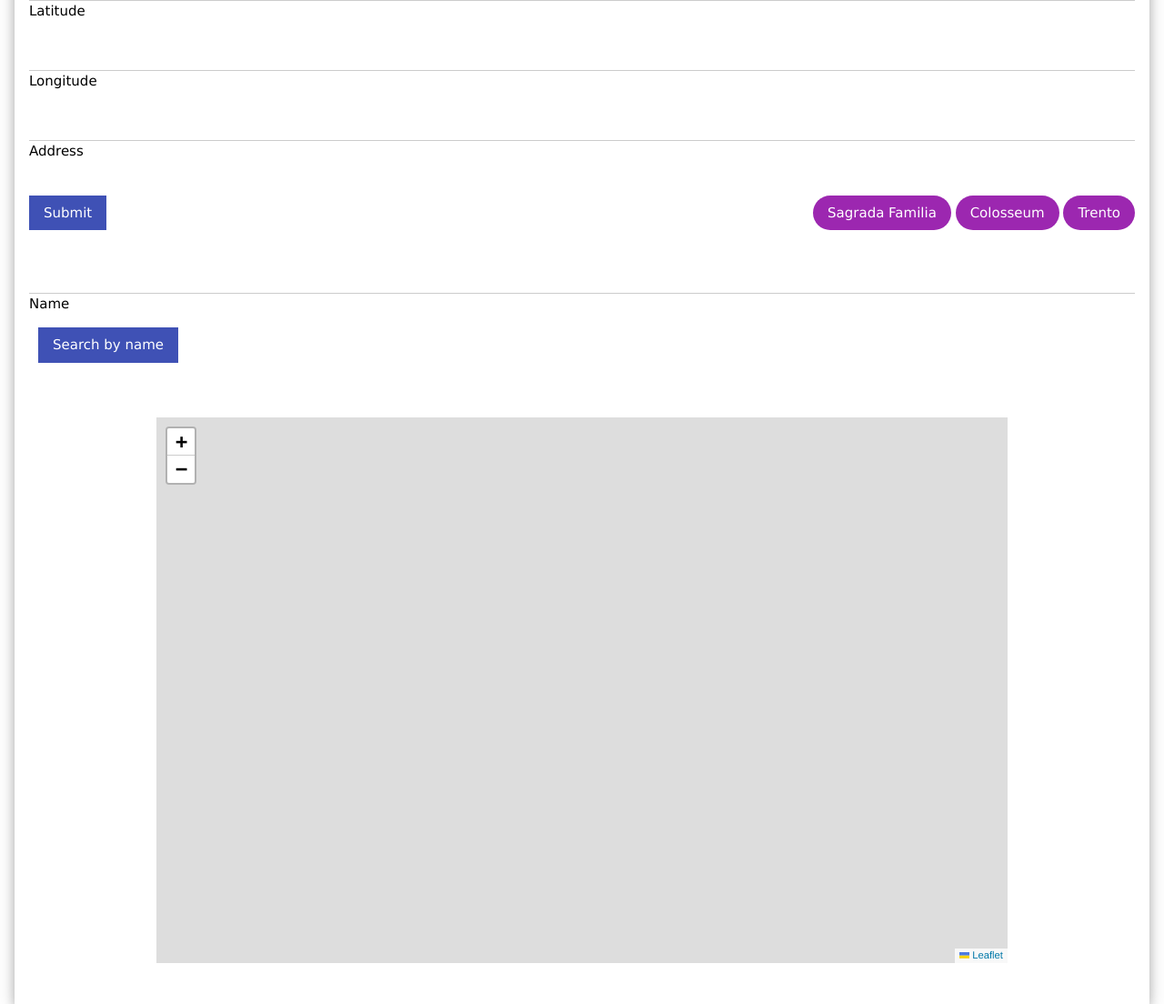
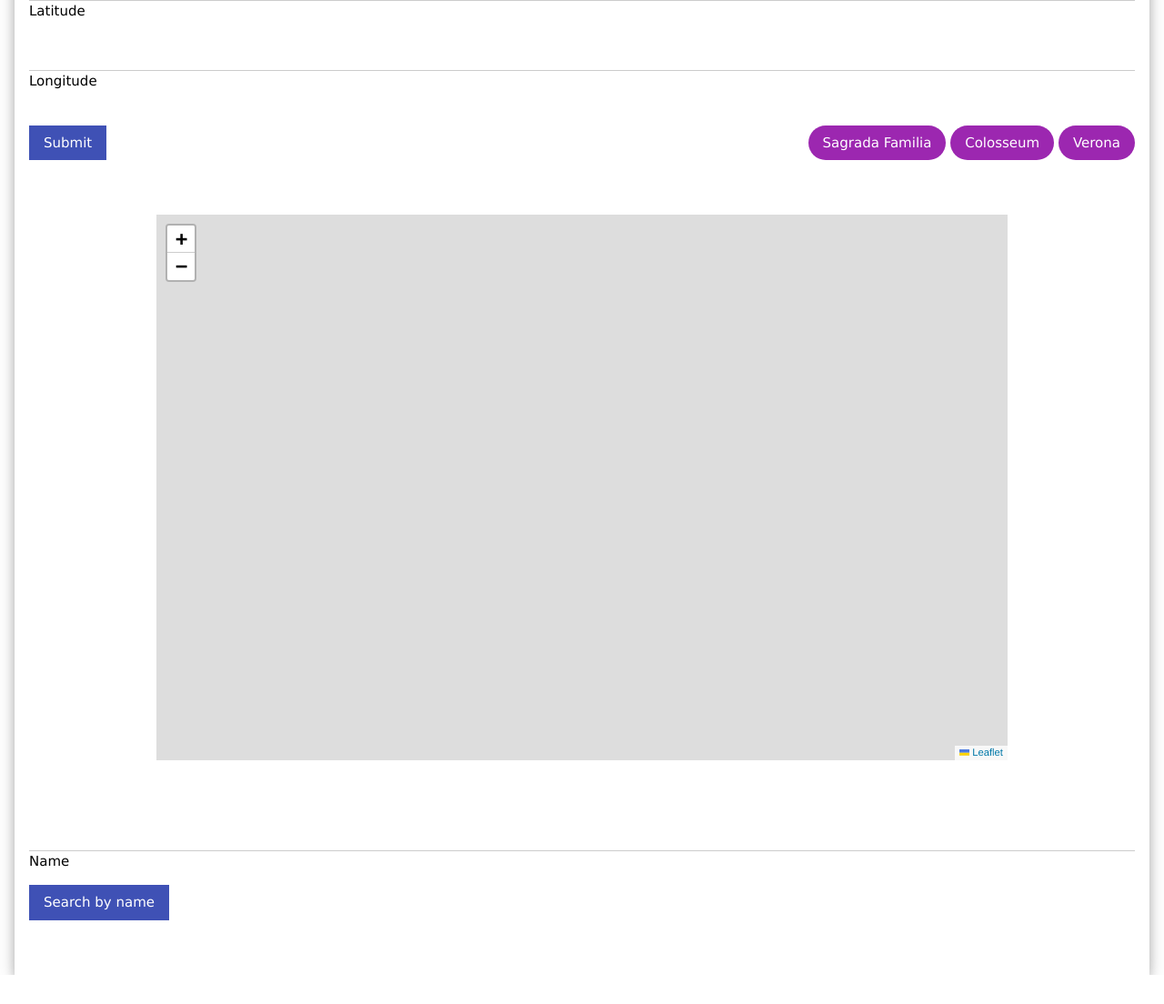
Before and after one commit to dpdani/sde-rest-advanced, a website with bundled scripts: page public/index.html in a window 1280 px wide. Shown: the part 151-1255 px from the top of the page at 91% size. After the commit the page ends 1223 px from the top, so only its background shows below. Built offline with nearby package versions, Linux system fonts and the light colour scheme; files whose address does not match are found by name.

Commit message:
Pointer name

```diff
--- a/public/index.html
+++ b/public/index.html
@@ -26,9 +26,9 @@
       <p>
         <input class="w3-input" type="number" id="lon" name="lon" step="any" required min="0">
         <label for="lon">Longitude</label></p>
-      <p>
+      <!--<p>
         <input class="w3-input" type="text" id="add" name="add">
-        <label for="add">Address</label></p>
+        <label for="add">Address</label></p>-->
       <br>
       <div class="w3-left">
         <input type="submit" value="Submit" class="w3-btn w3-indigo ">
@@ -41,16 +41,8 @@
                 onclick="loadCordinates(41.890210, 12.492231, 'Colosseum')">Colosseum
         </button>
         <button type="button" class="w3-btn w3-purple w3-round-xxlarge"
-                onclick="loadCordinates(45.454967, 11.029849, 'Trento')">Trento
+                onclick="loadCordinates(45.454967, 11.029849, 'Verona')">Verona
         </button>
-      </div>
-    </form>
-    <form class="w3-container" action="/searchOSM" method="get">
-      <p>
-        <input class="w3-input" type="text" id="name" name="name">
-        <label for="name">Name</label></p>
-      <div class="w3-left" style="margin-left: 10px;">
-        <input id="sbname" type="submit" value="Search by name" class="w3-btn w3-indigo">
       </div>
     </form>
     <br><br>
@@ -58,6 +50,14 @@
     <script src="js/webmap.js"></script>
     <script src="js/myjs.js"></script>
     <br><br>
+    <form class="w3-container" action="/searchOSM" method="get">
+      <p>
+        <input class="w3-input" type="text" id="name" name="name" required>
+        <label for="name">Name</label></p>
+        <input id="sbname" type="submit" value="Search by name" class="w3-btn w3-indigo">
+        <!--<div class="w3-left" style="margin-left: 10px;"></div>-->
+    </form>
+    <br><br>
   </div>
 </div>
 </body>
--- a/public/js/myjs.js
+++ b/public/js/myjs.js
@@ -2,7 +2,7 @@ function loadCordinates(latValue = 41.40338, lonValue = 2.17403, addValue = "Sag
 {
     let lat = document.getElementById("lat");
     let lon = document.getElementById("lon");
-    let add = document.getElementById("add");
+    //let add = document.getElementById("add");
 
     lat.value = latValue;
     lon.value = lonValue;
```
